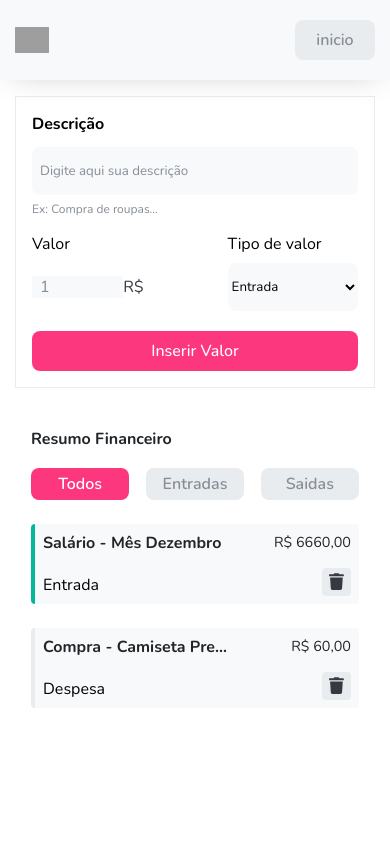
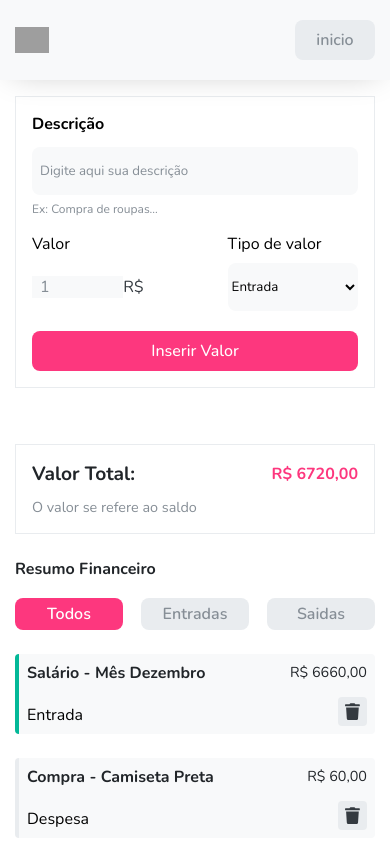
Before and after one commit to NattanSilva/nu-kenzie, a React (Vite) app: page / in a window 390 px wide. Both pictures are taken after a click on the button "Iniciar". Built offline with nearby package versions, Linux system fonts and the light colour scheme; grey boxes are pictures that could not be loaded.

Commit message:
Add: total component responsive

```diff
--- a/src/Components/Recorder/Recorder.css
+++ b/src/Components/Recorder/Recorder.css
@@ -156,7 +156,6 @@ label.recorder__title {
 
 @media (min-width: 1000px) {
   .recorder__container {
-    width: 45%;
     padding: 1rem;
   }
 
@@ -195,7 +194,6 @@ label.recorder__title {
 
 @media (min-width: 1100px) {
   .recorder__container {
-    width: 35%;
     padding: 1rem;
   }
 
--- /dev/null
+++ b/src/Components/Total/Total.css
@@ -0,0 +1,64 @@
+.total__container,
+.total__infos__container {
+  width: 100%;
+}
+
+.total__container {
+  display: flex;
+  flex-direction: column;
+  justify-content: center;
+  gap: .6rem;
+  padding: 1rem;
+  border: 1px solid var(--grey-2);
+}
+
+.total__infos__container {
+  display: flex;
+  align-items: center;
+  justify-content: space-between;
+}
+
+.total__infos__container h3 {
+  color: var(--grey-4);
+  font-size: 1.2rem;
+}
+
+.total__infos__container p {
+  color: var(--color-primary);
+  font-weight: 700;
+  font-size: 1rem;
+}
+
+.total__description {
+  color: var(--grey-3);
+  font-weight: 400;
+  font-size: .9rem;
+}
+
+@media (min-width: 760px) {
+  .total__infos__container h3 {
+    font-size: 1.5rem;
+  }
+
+  .total__infos__container p {
+    font-size: 1.5rem;
+  }
+
+  .total__description {
+    font-size: 1.3rem;
+  }
+}
+
+@media (min-width: 760px) {
+  .total__infos__container h3 {
+    font-size: 1rem;
+  }
+
+  .total__infos__container p {
+    font-size: 1rem;
+  }
+
+  .total__description {
+    font-size: 1rem;
+  }
+}
--- /dev/null
+++ b/src/Components/Total/Total.jsx
@@ -0,0 +1,13 @@
+import "./Total.css";
+
+export function Total({ totalValue }) {
+  return (
+    <div className="total__container">
+      <div className="total__infos__container">
+        <h3>Valor Total:</h3>
+        <p>R$ {totalValue}</p>
+      </div>
+      <span className="total__description">O valor se refere ao saldo</span>
+    </div>
+  );
+}
--- a/src/Pages/Home/Home.css
+++ b/src/Pages/Home/Home.css
@@ -21,9 +21,16 @@
   gap: 1.5rem;
 }
 
+.main__container .left__container {
+  width: 100%;
+  display: flex;
+  flex-direction: column;
+  gap: 3.5rem;
+}
+
 .main__container section {
   width: 100%;
-  padding: 1rem;
+  padding: 0rem;
 }
 
 ul {
@@ -88,6 +95,13 @@ ul {
     align-items: flex-start;
   }
 
+  .main__container .left__container {
+    width: 45%;
+    display: flex;
+    flex-direction: column;
+    gap: 3rem;
+  }
+
   .main__container section {
     width: 55%;
   }
@@ -106,4 +120,8 @@ ul {
   .main__container section {
     width: 65%;
   }
+
+  .main__container .left__container {
+    gap: 1rem;
+  }
 }
--- a/src/Pages/Home/Home.jsx
+++ b/src/Pages/Home/Home.jsx
@@ -3,6 +3,7 @@ import { CardItem } from "../../Components/CardItem/CardItem";
 import { Filter } from "../../Components/FIlter/Filter";
 import { NavBar } from "../../Components/NavBar/NavBar";
 import { Recorder } from "../../Components/Recorder/Recorder";
+import { Total } from "../../Components/Total/Total";
 import { VoidItem } from "../../Components/VoidItem/VoidItem";
 import "./Home.css";
 
@@ -11,26 +12,42 @@ function Home({ pageReturn }) {
     {
       title: "Salário - Mês Dezembro",
       type: "Entrada",
-      value: 6660.00
+      value: 6660.0,
     },
     {
       title: "Compra - Camiseta Preta",
       type: "Despesa",
-      value: 60.00
-    }
+      value: 60.0,
+    },
   ]);
 
   return (
     <section className="home">
       <NavBar page={pageReturn} />
       <main className="main__container">
-        <Recorder />
+        <div className="left__container">
+          <Recorder />
+          <Total
+            totalValue={dataBase.reduce((acm, act) => acm + act.value, 0).toFixed(2).replaceAll("." , ",")}
+          />
+        </div>
         <section>
           <Filter />
           <ul>
-            {dataBase.length == 0 ? <VoidItem /> : dataBase.map((el, index) => {
-              return <CardItem key={index} title={el.title} type={el.type} value={el.value.toFixed(2).replaceAll("." , ",")}/>
-            })}
+            {dataBase.length == 0 ? (
+              <VoidItem />
+            ) : (
+              dataBase.map((el, index) => {
+                return (
+                  <CardItem
+                    key={index}
+                    title={el.title}
+                    type={el.type}
+                    value={el.value.toFixed(2).replaceAll(".", ",")}
+                  />
+                );
+              })
+            )}
           </ul>
         </section>
       </main>
```
